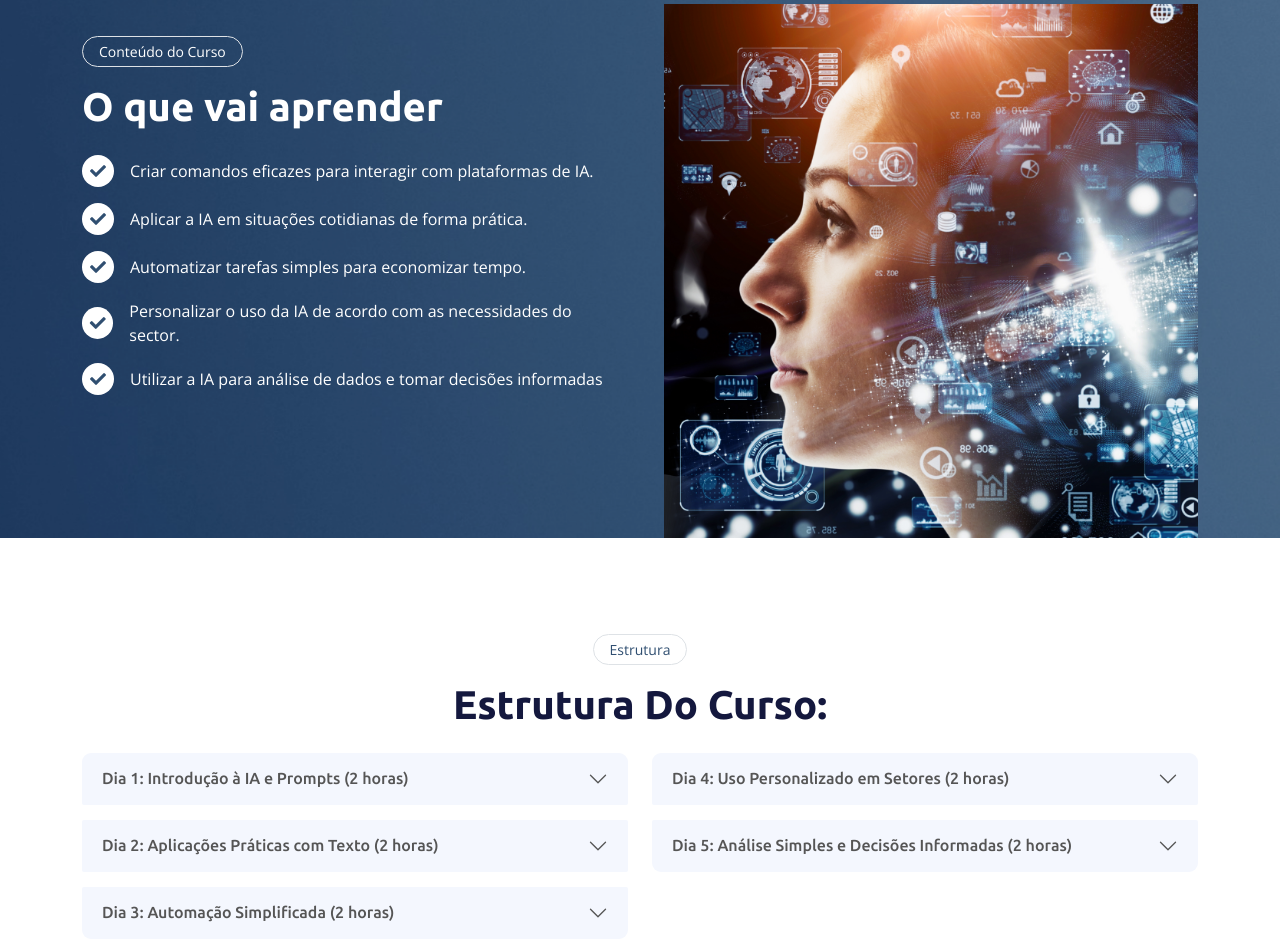
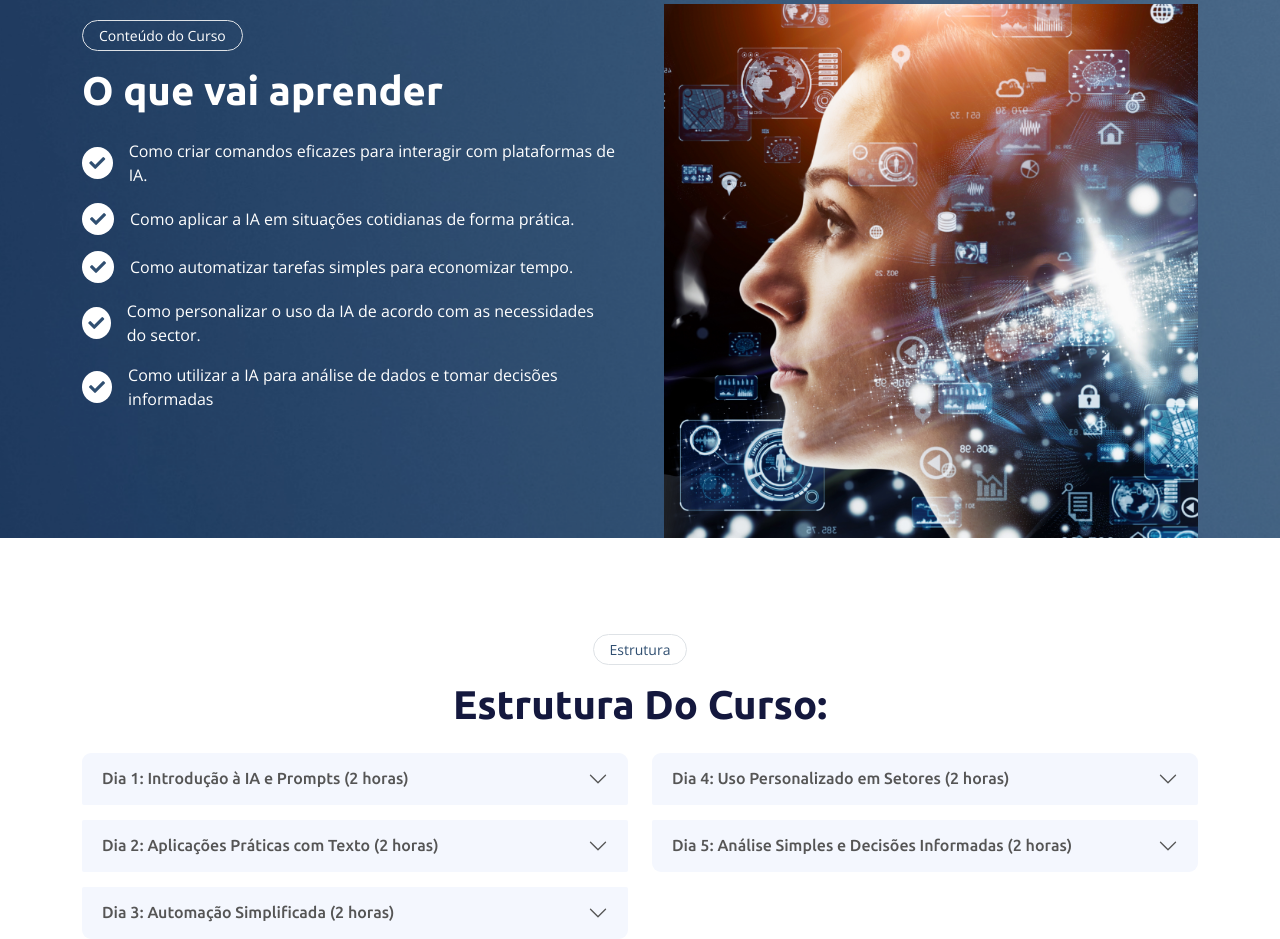
Before and after one commit to rnrnshn/curso-ia-tecnicol, a plain HTML site: page index.html in a window 1280 px wide. Shown: the part 2440-3379 px from the top of the page. Drawn offline with nearby package versions, Linux system fonts and the light colour scheme.

Commit message:
last changes

```diff
--- a/index.html
+++ b/index.html
@@ -221,35 +221,35 @@
                         <div class="btn-sm-square bg-white text-primary rounded-circle me-3">
                             <i class="fa fa-check"></i>
                         </div>
-                        <span>Criar comandos eficazes para interagir com plataformas de IA.
+                        <span>Como criar comandos eficazes para interagir com plataformas de IA.
                         </span>
                     </div>
                     <div class="d-flex align-items-center text-white mb-3">
                         <div class="btn-sm-square bg-white text-primary rounded-circle me-3">
                             <i class="fa fa-check"></i>
                         </div>
-                        <span>Aplicar a IA em situações cotidianas de forma prática.
+                        <span>Como aplicar a IA em situações cotidianas de forma prática.
                         </span>
                     </div>
                     <div class="d-flex align-items-center text-white mb-3">
                         <div class="btn-sm-square bg-white text-primary rounded-circle me-3">
                             <i class="fa fa-check"></i>
                         </div>
-                        <span>Automatizar tarefas simples para economizar tempo.
+                        <span>Como automatizar tarefas simples para economizar tempo.
                         </span>
                     </div>
                     <div class="d-flex align-items-center text-white mb-3">
                       <div class="btn-sm-square bg-white text-primary rounded-circle me-3">
                           <i class="fa fa-check"></i>
                       </div>
-                      <span>Personalizar o uso da IA de acordo com as necessidades do sector.
+                      <span>Como personalizar o uso da IA de acordo com as necessidades do sector.
                       </span>
                   </div>
                   <div class="d-flex align-items-center text-white mb-3">
                     <div class="btn-sm-square bg-white text-primary rounded-circle me-3">
                         <i class="fa fa-check"></i>
                     </div>
-                    <span>Utilizar a IA para análise de dados e tomar decisões informadas</span>
+                    <span>Como utilizar a IA para análise de dados e tomar decisões informadas</span>
                 </div>
                 </div>
                 <div class="col-lg-6 align-self-end text-center text-md-end wow fadeIn" data-wow-delay="0.5s">
```
